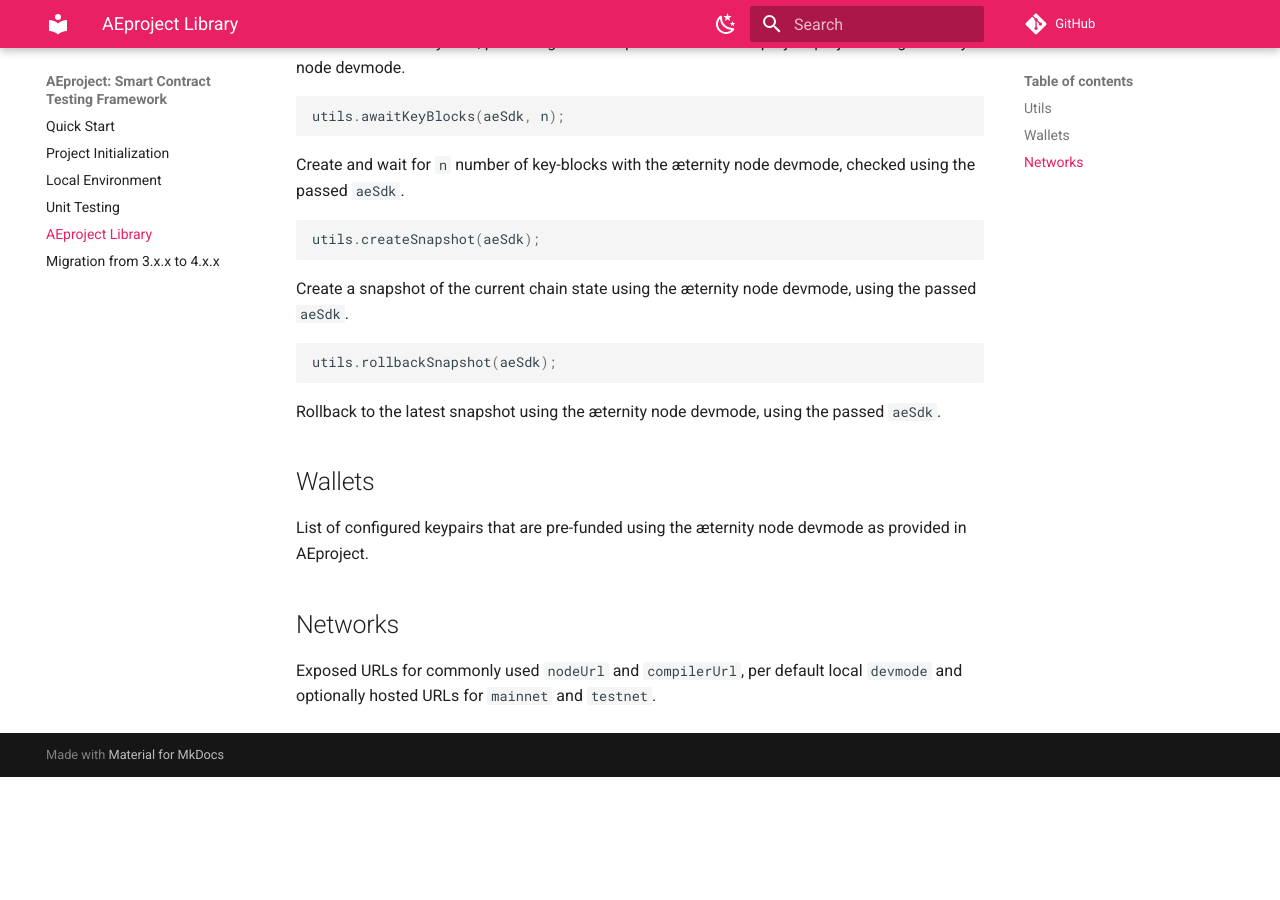
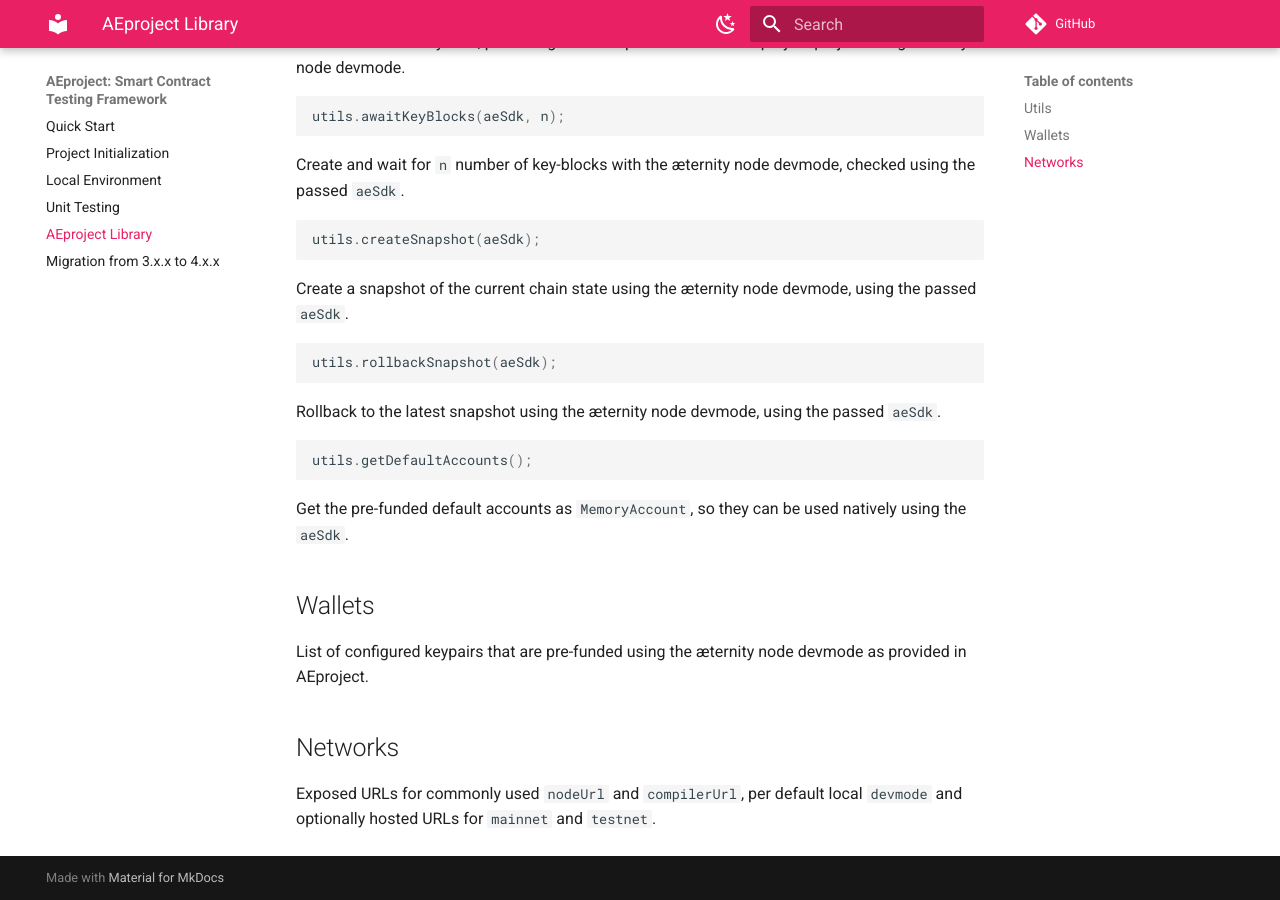
Before and after one commit to aeternity/aeproject, an MkDocs documentation site: the page built from docs/lib.md, in a window 1280 px wide and 900 px high, scrolled down 816 px. Built offline with MkDocs 1.6.1 and Material for MkDocs 9.7.7, drawn with Linux system fonts in a browser that asks for light colours; comment, search, counter and statistics services are not loaded; the version menu is left out; before the commit the page ends 1593 px from its top, so only the background shows below that.

Commit message:
docs: add missing documentation for lib function added in 4.1.0

````diff
--- a/docs/lib.md
+++ b/docs/lib.md
@@ -43,6 +43,11 @@
 ```
 Rollback to the latest snapshot using the æternity node devmode, using the passed `aeSdk`.
 
+```javascript
+utils.getDefaultAccounts();
+```
+Get the pre-funded default accounts as `MemoryAccount`, so they can be used natively using the `aeSdk`.
+
 ## Wallets
 
 List of configured keypairs that are pre-funded using the æternity node devmode as provided in AEproject.
````
